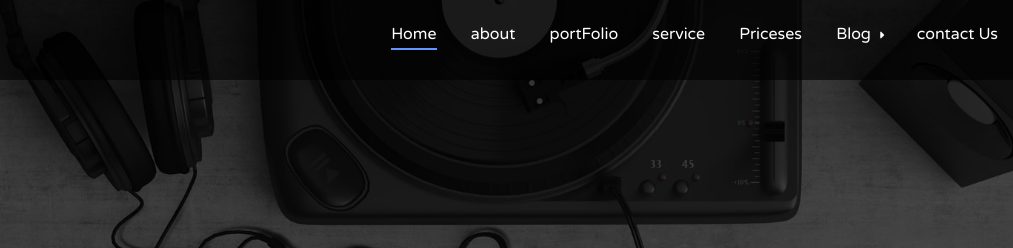
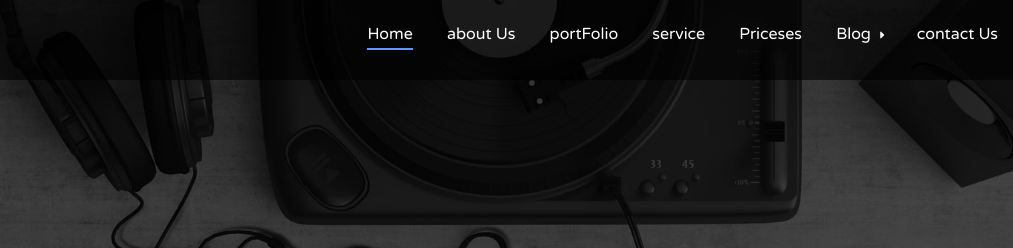
Before and after one commit to mdian/mysite_1_new, a plain HTML site: page index.html in a window 1280 px wide. Shown: the top 248 px of the page, 267-1280 px from the left. Drawn offline with Linux system fonts and the light colour scheme.

Commit message:
change from about to about us

```diff
--- a/index.html
+++ b/index.html
@@ -44,7 +44,7 @@
           <!-- هنا وضع اليو ال بدون ديف لانها بطبيعة الحال تشبه الديف حيث سوف تحتوي عناصر القائمة داخلها الاي -->
           <ul>
             <li><a class="active" href="#">Home</a></li><!-- ممتاز عمل كلاس اكتف متل مانك عامل -->
-            <li><a href="#">about</a></li>
+            <li><a href="#">about Us</a></li>
             <li><a href="#">portFolio</a></li>
             <li><a href="#">service</a></li>
             <li><a href="#">Priceses</a></li>
```
